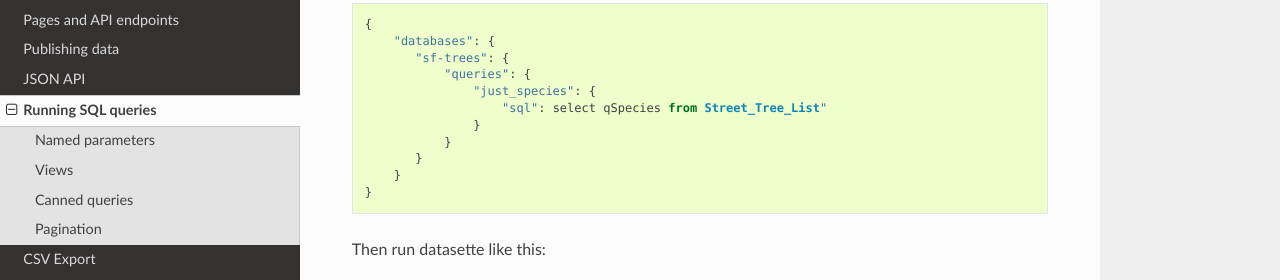
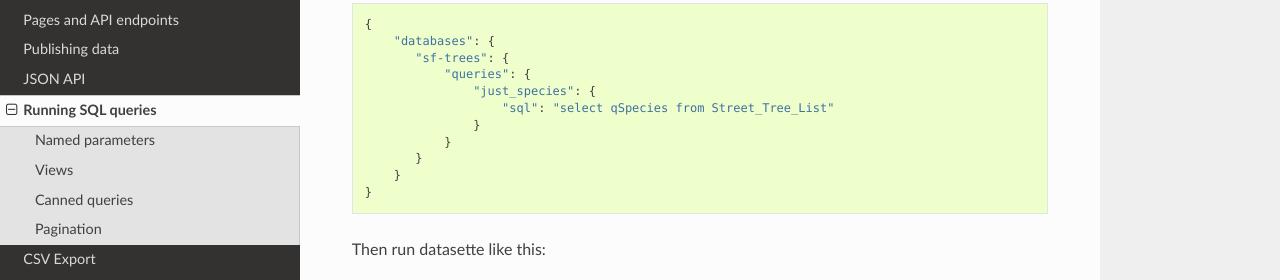
Before and after one commit to simonw/datasette, a Sphinx documentation site: the page built from docs/sql_queries.rst, in a window 1280 px wide and 900 px high, scrolled down 1405 px. Shown: the part 159-439 px from the top of the window. Built offline with Sphinx 7.4.7 and the Read the Docs theme 2.0.0, drawn with Linux system fonts in a browser that asks for light colours.

Commit message:
fix small doc typo

```diff
--- a/docs/sql_queries.rst
+++ b/docs/sql_queries.rst
@@ -79,7 +79,7 @@
            "sf-trees": {
                "queries": {
                    "just_species": {
-                       "sql": select qSpecies from Street_Tree_List"
+                       "sql": "select qSpecies from Street_Tree_List"
                    }
                }
            }
```
